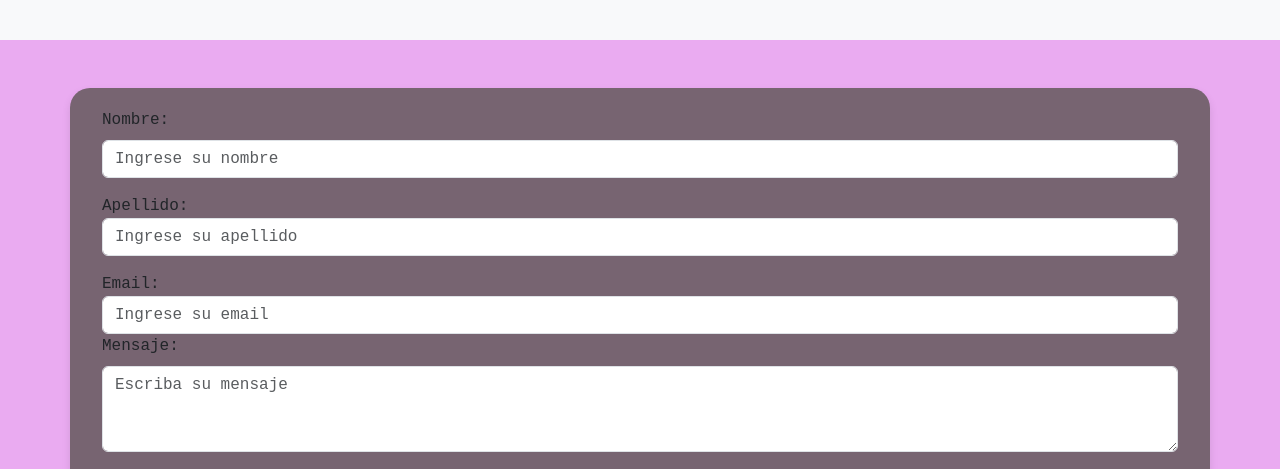
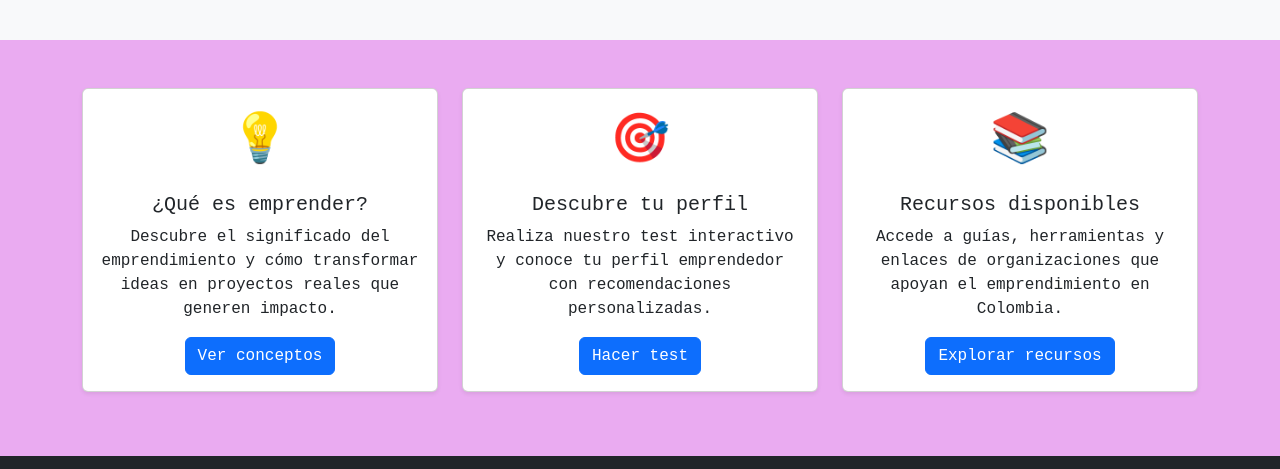
Before and after one commit to DiegoFPZ/emprende-colombia, a plain HTML site: page index.html in a window 1280 px wide. Shown: the part 1084-1553 px from the top of the page. Drawn offline with nearby package versions, Linux system fonts and the light colour scheme.

Commit message:
seccion CTA - Borrar formulario

```diff
--- a/index.html
+++ b/index.html
@@ -117,47 +117,51 @@
       </div>
     </div>
   </section>
+  <!-------------------------------------------------------------------------------------------------->
+  <section class="py-5">
+    <div class="container">
+      <div class="row g-4">
 
-  <div class="container ">
-    <div class="row">
-      <div class="col-12">
+        <div class="col-md-4">
+          <div class="card h-100 shadow-sm">
+            <div class="card-body text-center">
+              <div class="mb-3" style="font-size: 3rem;">💡</div>
+              <h5 class="card-title">¿Qué es emprender?</h5>
+              <p class="card-text">Descubre el significado del emprendimiento y cómo transformar ideas en proyectos
+                reales que generen impacto.</p>
+              <a href="informacion.html" class="btn btn-primary">Ver conceptos</a>
+            </div>
+          </div>
+        </div>
+        <div class="col-md-4">
+          <div class="card h-100 shadow-sm">
+            <div class="card-body text-center">
+              <div class="mb-3" style="font-size: 3rem;">🎯</div>
+              <h5 class="card-title">Descubre tu perfil</h5>
+              <p class="card-text">Realiza nuestro test interactivo y conoce tu perfil emprendedor con recomendaciones
+                personalizadas.</p>
+              <a href="test.html" class="btn btn-primary">Hacer test</a>
+            </div>
+          </div>
+        </div>
+        <div class="col-md-4">
+          <div class="card h-100 shadow-sm">
+            <div class="card-body text-center">
+              <div class="mb-3" style="font-size: 3rem;">📚</div>
+              <h5 class="card-title">Recursos disponibles</h5>
+              <p class="card-text">Accede a guías, herramientas y enlaces de organizaciones que apoyan el emprendimiento
+                en Colombia.</p>
+              <a href="informacion.html" class="btn btn-primary">Explorar recursos</a>
+            </div>
+          </div>
+        </div>
 
-        <form class="row mt-5">
-          <div class="mb-3">
-            <label for="Nombre" class="form-label"> Nombre:</label>
-            <input type="text" class="form-control" id="Nombre" placeholder="Ingrese su nombre">
-          </div>
-
-          <div class="mb-3">
-            <label for="Apellido" class="form-laber"> Apellido:</label>
-            <input type="text" class="form-control" id="Apellido" placeholder="Ingrese su apellido">
-          </div>
-
-          <div class="mb-3">
-            <label for="Email" class="form-laber"> Email:</label>
-            <input type="email" class="form-control" id="Email" placeholder="Ingrese su email">
-
-            <div>
-              <label for="Mensaje" class="form-label"> Mensaje:</label>
-              <textarea class="form-control" id="Mensaje" rows="3" placeholder="Escriba su mensaje"></textarea>
-            </div>
-
-            <div class="mt-5" class="btn btn-primary">
-              <button type="submit" class="btn boton">Enviar</button>
-            </div>
-
-          </div>
       </div>
     </div>
-  </div>
-
-  </form>
+  </section>
 
 
-  </header>
-  <script src="https://cdn.jsdelivr.net/npm/bootstrap@5.3.8/dist/js/bootstrap.bundle.min.js"
-    integrity="sha384-FKyoEForCGlyvwx9Hj09JcYn3nv7wiPVlz7YYwJrWVcXK/BmnVDxM+D2scQbITxI"
-    crossorigin="anonymous"></script>
+
 
   <footer class="bg-dark text-white text-center pt-3 mt-3">
     <div class="container">
@@ -196,6 +200,9 @@
   <button onclick="calcula()"></button>
 
   <script src="js/algoritmo.js"></script>
+    <script src="https://cdn.jsdelivr.net/npm/bootstrap@5.3.8/dist/js/bootstrap.bundle.min.js"
+    integrity="sha384-FKyoEForCGlyvwx9Hj09JcYn3nv7wiPVlz7YYwJrWVcXK/BmnVDxM+D2scQbITxI"
+    crossorigin="anonymous"></script>
 </body>
 
 </html>
```
Also changed, not shown: assets/docs/Cambios GIT.txt.
